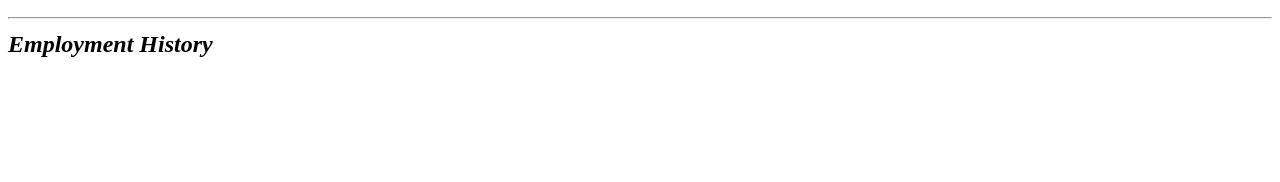
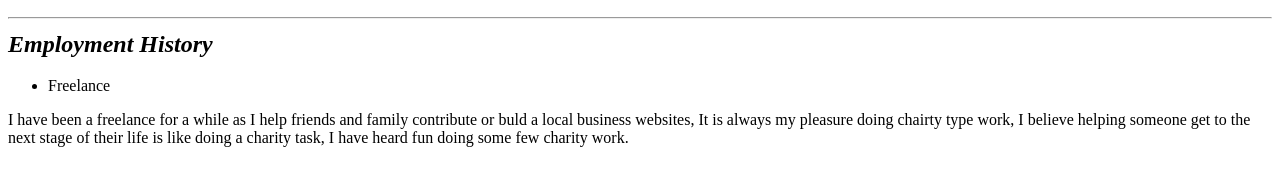
Before and after one commit to aisabor/bat-logic, a plain HTML site: page index.html in a window 1280 px wide. Shown: the part 618-800 px from the top of the page. Drawn offline with Linux system fonts and the light colour scheme.

Commit message:
Update index.html

```diff
--- a/index.html
+++ b/index.html
@@ -40,5 +40,10 @@
 
    <h2> <hr><i>Employment History</i></hr></h2>
 
+<ul>
+    <li>Freelance</li>
+
+</ul>
+<p>I have been a freelance for a while as I help friends and family contribute or buld a local business websites, It is always my pleasure doing chairty type work, I believe helping someone get to the next stage of their life is like doing a charity task, I have heard fun doing some few charity work.</p>
 </body>
 </html>
```
